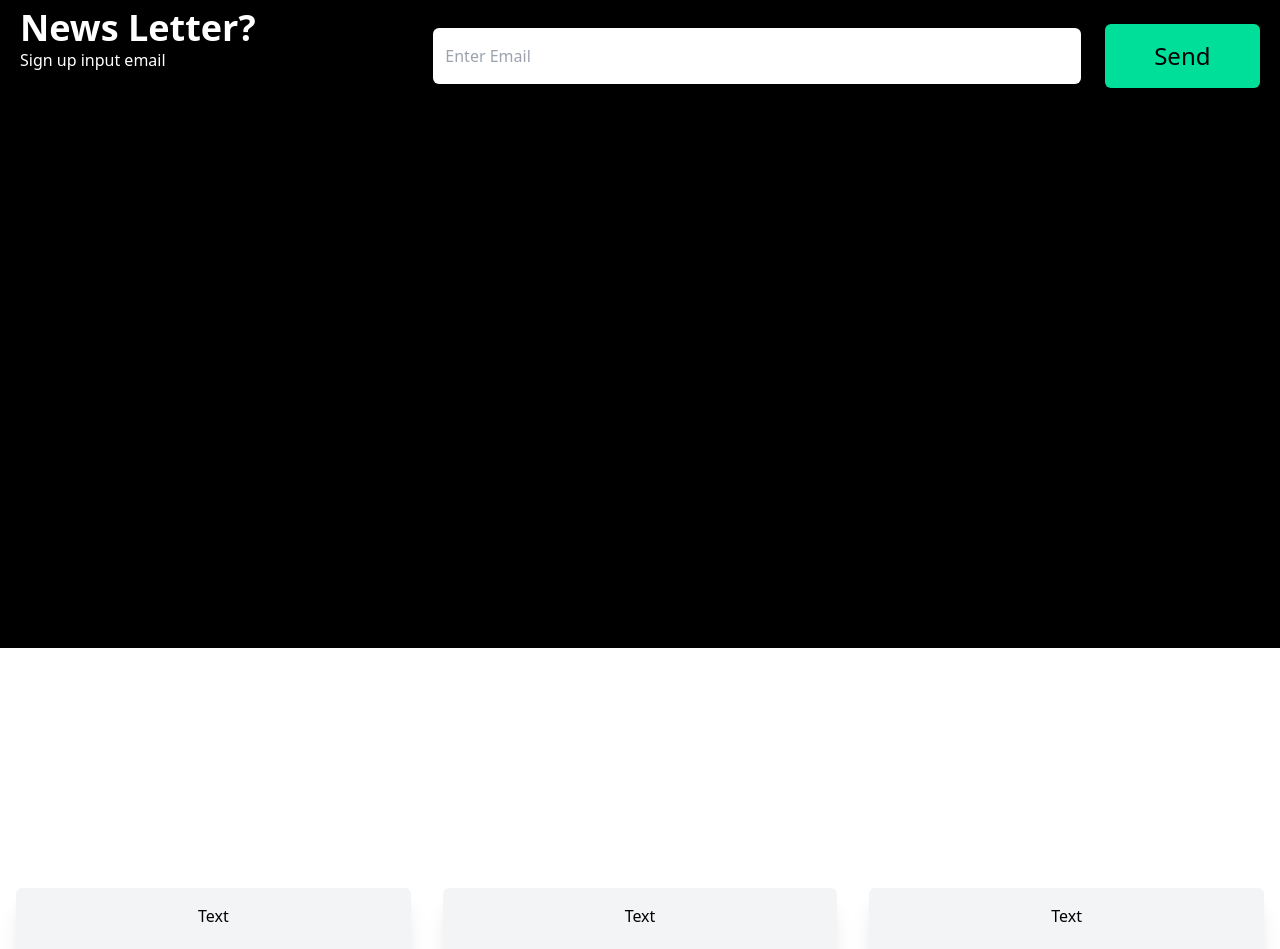
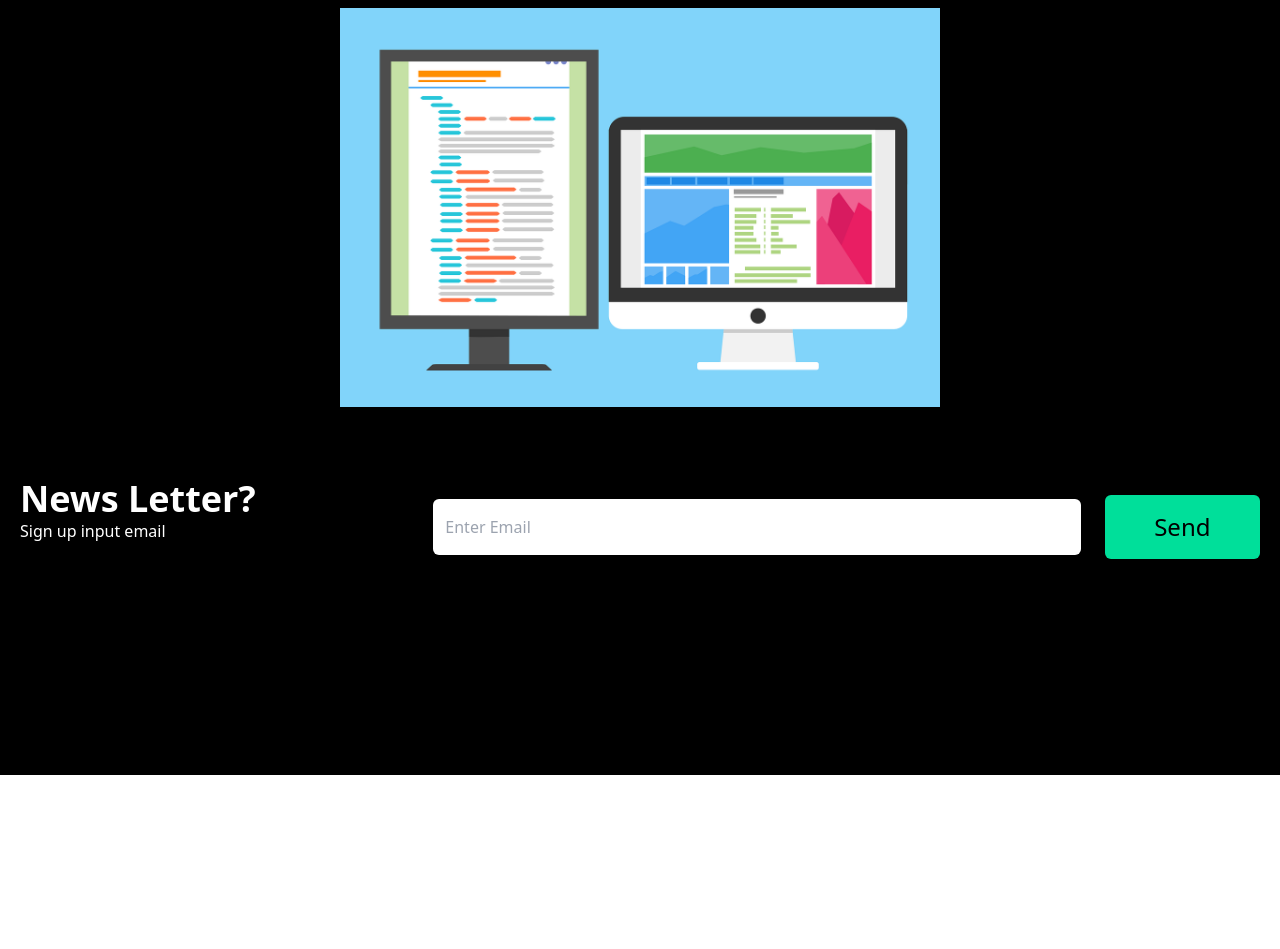
Before and after one commit to hironomiu/typescript-react-app, a React (Create React App) app: page / in a window 1280 px wide. Shown: the part 1848-2797 px from the top of the page. Built offline with nearby package versions, Linux system fonts and the light colour scheme.

Commit message:
commited

```diff
--- a/src/components/Header.tsx
+++ b/src/components/Header.tsx
@@ -20,6 +20,9 @@ const Header = () => {
             </li>
             <li className="px-2 text-xl">
               <a href="#third">Third</a>
+            </li>
+            <li className="px-2 text-xl">
+              <a href="#fourth">Fourth</a>
             </li>
           </ul>
         </nav>
@@ -57,6 +60,12 @@ const Header = () => {
             >
               <a href="#third">Third</a>
             </li>
+            <li
+              onClick={handleClickIsNav}
+              className="px-2 text-xl border-b border-gray-300 pt-4 pb-2 mr-4"
+            >
+              <a href="#fourth">Fourth</a>
+            </li>
           </ul>
         </div>
       </header>
--- a/src/components/main/Fourth.tsx
+++ b/src/components/main/Fourth.tsx
@@ -1,20 +1,43 @@
 import React from 'react'
-
 const Fourth = () => {
   return (
-    <div
-      id="fourth"
-      className="bg-white text-black w-full h-[100vh] py-[10rem]"
-    >
-      <div className="grid lg:grid-cols-3 mx-auto gap-8 py-16 px-4 w-full">
-        <div className="w-full shadow-xl flex flex-col p-4 my-4 rounded-md hover:scale-105 duration-300 h-[40vh] bg-gray-100">
-          <p className="text-center">Text</p>
+    <div id="fourth" className="bg-white text-black w-full  py-[10rem]">
+      <div className="grid lg:grid-cols-3 mx-auto gap-8 py-16 px-8 w-full">
+        <div className="w-full shadow-xl flex flex-col p-4 my-4 rounded-md hover:scale-105 duration-300 bg-gray-100">
+          <h2 className="text-center text-2xl font-bold py-8">CardA</h2>
+          <p className="text-center text-4xl font-bold">TextText</p>
+          <div>
+            <p className="text-center text-xl py-2 mx-8 mt-8">hoge</p>
+            <p className="text-center text-xl py-2 mx-8">fuga</p>
+            <p className="text-center text-xl py-2 mx-8">piyo</p>
+          </div>
+          <button className="bg-[#00df9a] w-[200px] rounded-md font-medium my-6 mx-auto px-6 py-3">
+            Start
+          </button>
         </div>
-        <div className="w-full shadow-xl flex flex-col p-4 my-4 rounded-md hover:scale-105 duration-300 h-[40vh] bg-gray-100">
-          <p className="text-center">Text</p>
+        <div className="w-full shadow-xl flex flex-col p-4 my-4 rounded-md hover:scale-105 duration-300 bg-gray-100">
+          <h2 className="text-center text-2xl font-bold py-8">CardB</h2>
+          <p className="text-center text-4xl font-bold">TextText</p>
+          <div>
+            <p className="text-center text-xl py-2 mx-8 mt-8">hoge</p>
+            <p className="text-center text-xl py-2 mx-8">fuga</p>
+            <p className="text-center text-xl py-2 mx-8">piyo</p>
+          </div>
+          <button className="bg-black text-[#00df9a] w-[200px] rounded-md font-medium my-6 mx-auto px-6 py-3">
+            Start
+          </button>
         </div>
-        <div className="w-full shadow-xl flex flex-col p-4 my-4 rounded-md hover:scale-105 duration-300 h-[40vh] bg-gray-100">
-          <p className="text-center">Text</p>
+        <div className="w-full shadow-xl flex flex-col p-4 my-4 rounded-md hover:scale-105 duration-300 bg-gray-100">
+          <h2 className="text-center text-2xl font-bold py-8">CardC</h2>
+          <p className="text-center text-4xl font-bold">TextText</p>
+          <div>
+            <p className="text-center text-xl py-2 mx-8 mt-8">hoge</p>
+            <p className="text-center text-xl py-2 mx-8">fuga</p>
+            <p className="text-center text-xl py-2 mx-8">piyo</p>
+          </div>
+          <button className="bg-[#00df9a] w-[200px] rounded-md font-medium my-6 mx-auto px-6 py-3">
+            Start
+          </button>
         </div>
       </div>
     </div>
--- a/src/components/main/Third.tsx
+++ b/src/components/main/Third.tsx
@@ -1,9 +1,14 @@
-import React from 'react'
+import DualScreen from '../../assets/dual-screen.png'
 
 const Third = () => {
   return (
-    <div id="third" className="w-full py-36 text-white px-4 h-[100vh] ">
-      <div className="max-w-[1240px] mx-auto grid lg:grid-cols-3">
+    <div id="third" className="w-full py-36 text-white px-4  ">
+      <img
+        className="w-[600px] mx-auto rounded-md py-4"
+        src={DualScreen}
+        alt=""
+      />
+      <div className="max-w-[1240px] py-10 mx-auto grid lg:grid-cols-3">
         <div className="lg:col-span-1 my-4">
           <h1 className="md:text-4xl sm:text-3xl text-xl font-bold">
             News Letter?
```
